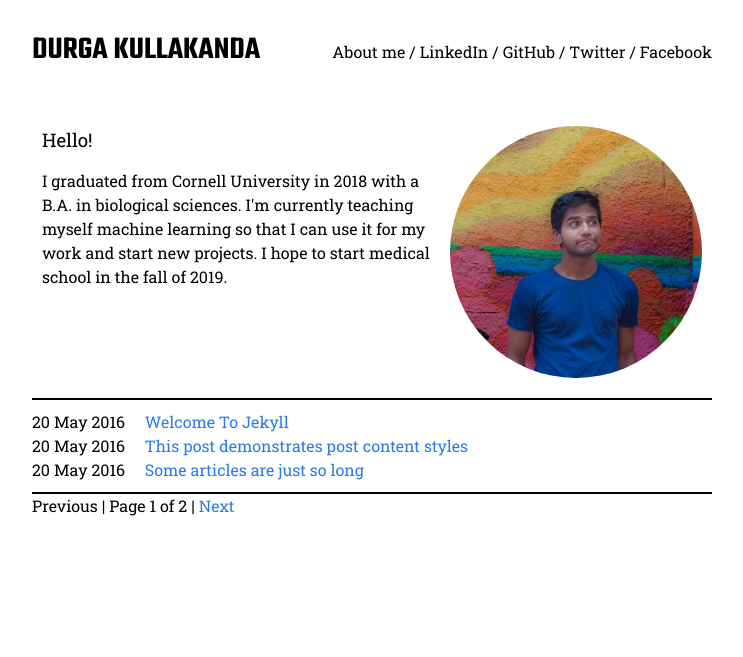
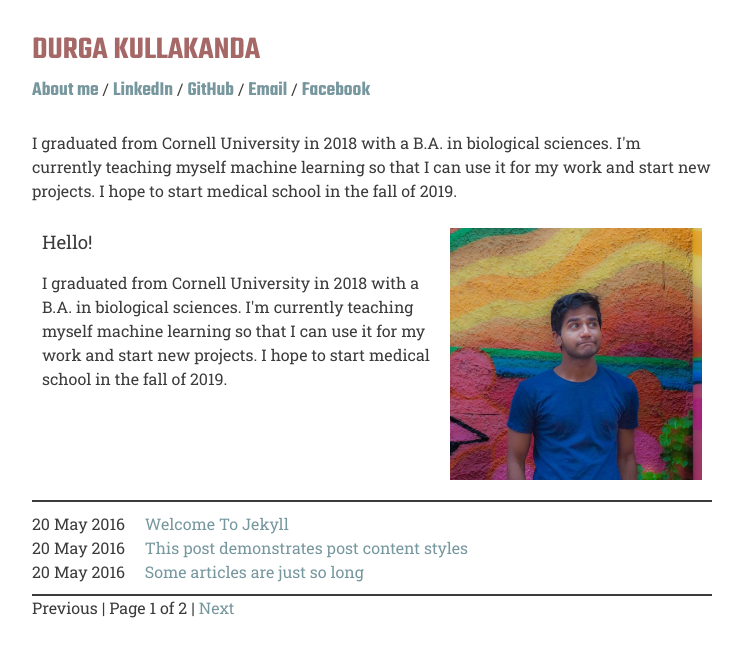
Before and after one commit to durgakulla/durgakulla.github.io, a Jekyll site: the page built from index.html, in a window 1280 px wide. Shown: the top 657 px of the page, without its empty margins (268-1011 px from the left). Built offline with Jekyll 4.4.1, drawn with Linux system fonts in a browser that asks for light colours; the list of posts is cut into pages by our own code.

Commit message:
More style changes

```diff
--- a/_data/navigation.yml
+++ b/_data/navigation.yml
@@ -7,8 +7,8 @@
 - title: GitHub
   url: https://github.com/carlosabalde
 
-- title: Twitter
-  url: https://twitter.com/carlosabalde
+- title: Email
+  url: mailto:durga.kulla@gmail.com
 
 - title: Facebook
-  url: https://www.facebook.com/carlosabalde
+  url: https://www.linkedin.com/in/durgakullakanda/
--- a/_sass/minima/_base.scss
+++ b/_sass/minima/_base.scss
@@ -104,11 +104,11 @@ h1, h2, h3, h4, h5, h6 {
  * Links
  */
 a {
-  color: $brand-color;
+  color: #77979e;
   text-decoration: none;
 
   &:visited {
-    color: darken($brand-color, 15%);
+    color: darken(#77979e, 15%);
   }
 
   &:hover {
@@ -152,7 +152,7 @@ code {
   @include relative-font-size(0.9375);
   border: 1px solid $grey-color-light;
   border-radius: 3px;
-  background-color: #eef;
+  background-color: #e3eaeb;
 }
 
 code {
--- a/_sass/minima/_layout.scss
+++ b/_sass/minima/_layout.scss
@@ -308,7 +308,6 @@
 .display-img{
   border: none;
   padding: 0px;
-  border-radius: 50%;
 }
 
 /* Create two unequal columns that floats next to each other */
@@ -339,7 +338,6 @@
 }
 
 .header{
-  display: flex;
   justify-content: space-between;
   align-items: baseline;
   line-height: 1;
@@ -347,17 +345,32 @@
 
 /* DURGA KULLAKANDA */
 .title-text a{
-  color: black;
+  color: 	#a66767;
   text-decoration: none;
   font-family: 'Teko', sans-serif;
 }
 
 /* MENU ITEMS */
 .menu-items a{
-  color: black;
-  font-family: 'Roboto Slab', serif;
+  color: #77979e;
+  font-family: 'Teko', sans-serif;
+  font-weight: bold;
+  font-size: 20px;
 }
 
 body{
   font-family: 'Roboto Slab', serif;
+  color: #3b3b3b;
 }
+
+.post-content p:first-child::first-letter {
+  color: #77979e;
+  padding: 0 .3rem;
+  margin: 0 .3rem 0 0;
+  border: 2px solid;
+  border-radius: 8px;
+
+  font-size: 4rem;
+  float: left;
+  line-height: 1;
+}
--- a/index.html
+++ b/index.html
@@ -8,6 +8,7 @@
 layout: home
 ---
 
+<p>I graduated from Cornell University in 2018 with a B.A. in biological sciences. I'm currently teaching myself machine learning so that I can use it for my work and start new projects. I hope to start medical school in the fall of 2019.</p>
 
 <div class="row">
   <div class="column left">
```
Also changed, not shown: 11 other files.
